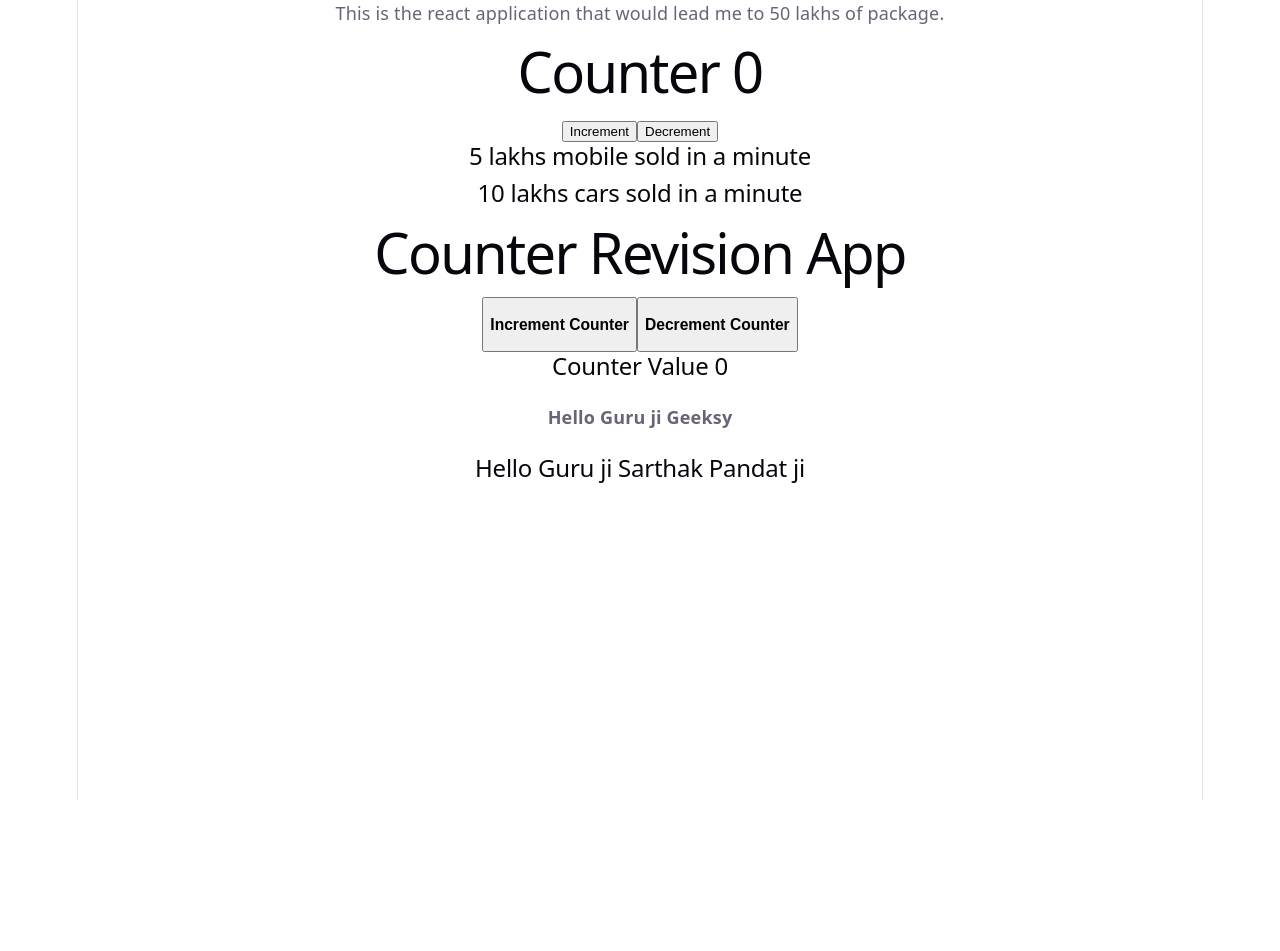
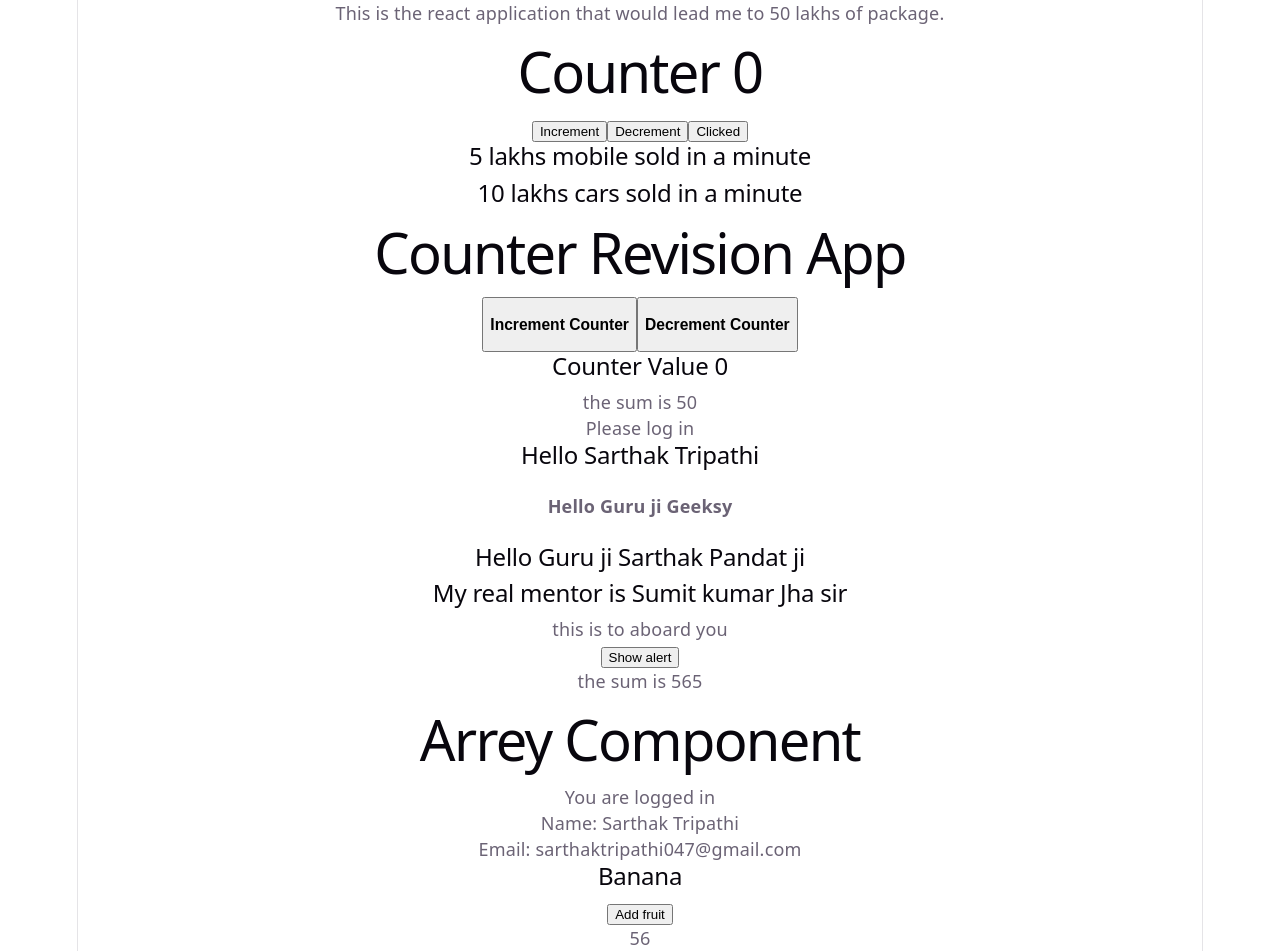
Before and after one commit to developersarthakg-boop/first-project, a React (Vite) app: page / in a window 1280 px wide. Before the commit the page ends 800 px from the top, so only its background shows below. Built offline with nearby package versions, Linux system fonts and the light colour scheme.

Commit message:
alert function and operators

```diff
--- a/src/App.jsx
+++ b/src/App.jsx
@@ -1,6 +1,8 @@
 import React from "react";
-import Counter from "./Counter";
+import Counter, { userName } from "./Counter";
 import RevisonCounter from "./RevisonCounter";
+import VariableUse from "./VariableUse";
+import Arrey from "./Arrey";
 
 function App() {
   return (
@@ -13,7 +15,10 @@ function App() {
 
       <Cars />
       <RevisonCounter />
+      <h2>Hello {userName}</h2>
       <Geeky />
+      <VariableUse />
+      <Arrey />
     </div>
   );
 }
--- /dev/null
+++ b/src/Arrey.jsx
@@ -0,0 +1,39 @@
+import React, { useState } from "react";
+
+function Arrey() {
+  let isLogin = true;
+
+  let user = {
+    name: "Sarthak Tripathi",
+    email: "sarthaktripathi047@gmail.com",
+  };
+  const [fruit, setFruit] = useState(["Apple", "Banana", "Orange", "Grapes "]);
+
+  function addTwo(a, b) {
+    return a * b;
+  }
+  return (
+    <div>
+      <h1>Arrey Component</h1>
+      <p> {isLogin && "You are logged in"}</p>
+      <p>Name: {user.name}</p>
+      <p>Email: {user.email}</p>
+      <h2>{fruit[1]}</h2>
+      <button onClick={() => setFruit([...fruit, "santara"])}>Add fruit</button>
+      {/* <button onClick={() => fruit.pop("Apple")}>Remove fruit</button>
+      <button onClick={() => fruit.sort()}>sort fruit</button>
+      <button onClick={() => alert("This button is clicked")}>Alert</button> */}
+      {/* {fruit.map((item, index) => (
+        <p key={index}>{item}</p>
+      ))}
+     */}
+      {/* {fruit.map((item, index) => (
+        <p key={index}>{item}</p>
+      ))} */}
+
+      <p> {addTwo(7, 8)}</p>
+    </div>
+  );
+}
+
+export default Arrey;
--- a/src/Counter.jsx
+++ b/src/Counter.jsx
@@ -1,15 +1,19 @@
-import React, { useState } from 'react'
+import React, { useState } from "react";
 
 function Counter() {
-    const [count,setCount] = useState(0);
+  const [count, setCount] = useState(0);
 
   return (
-    <div><h1>Counter  {count}</h1>
+    <div>
+      <h1>Counter {count}</h1>
 
-    <button onClick = {() => setCount(count+1)}>Increment</button>
-    <button onClick = {() => setCount(count-1)}>Decrement</button>
-</div>
-  )
+      <button onClick={() => setCount(count + 1)}>Increment</button>
+      <button onClick={() => setCount(count - 1)}>Decrement</button>
+      <button onClick={() => alert("THe button is clicked")}>Clicked</button>
+    </div>
+  );
 }
 
-export default Counter
+export default Counter;
+
+export const userName = "Sarthak Tripathi";
--- a/src/RevisonCounter.jsx
+++ b/src/RevisonCounter.jsx
@@ -2,7 +2,10 @@ import React, { useState } from "react";
 
 function RevisonCounter() {
   const [count, setCount] = useState(0);
+  let a = 20;
+  let b = 30;
 
+  let isLogin = false;
   return (
     <div>
       <h1>Counter Revision App</h1>
@@ -15,7 +18,10 @@ function RevisonCounter() {
         {" "}
         <h3>Decrement Counter</h3>{" "}
       </button>
+
       <h2>Counter Value {count}</h2>
+      <p> the sum is {a + b}</p>
+      <p>{isLogin ? "Welcome back" : "Please log in"}</p>
     </div>
   );
 }
--- /dev/null
+++ b/src/VariableUse.jsx
@@ -0,0 +1,24 @@
+import React from "react";
+
+function VariableUse() {
+  const name = "Sumit kumar Jha sir";
+  const sum = 10 + 555;
+
+  // function showAlert() {
+  //   alert("This ia a alert to wake up ");
+  // }
+
+  const showAlert = () => {
+    alert("This is a wake up call");
+  };
+  return (
+    <div>
+      <h2>My real mentor is {name}</h2>
+      <p>this is to aboard you {showAlert}</p>
+      <button onClick={showAlert}>Show alert</button>
+      <p>the sum is {sum}</p>
+    </div>
+  );
+}
+
+export default VariableUse;
```
